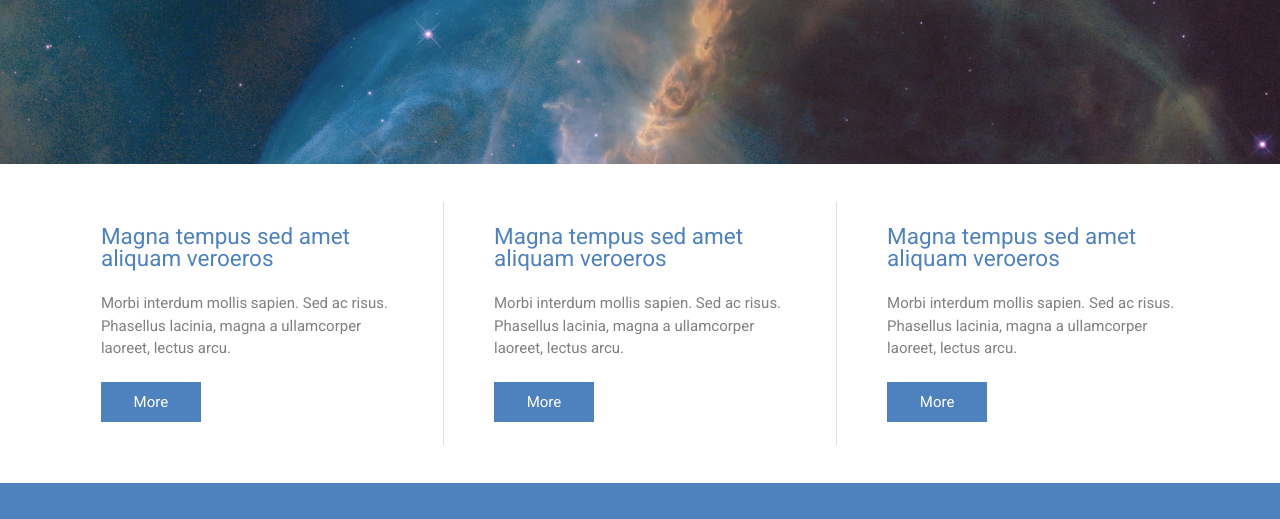
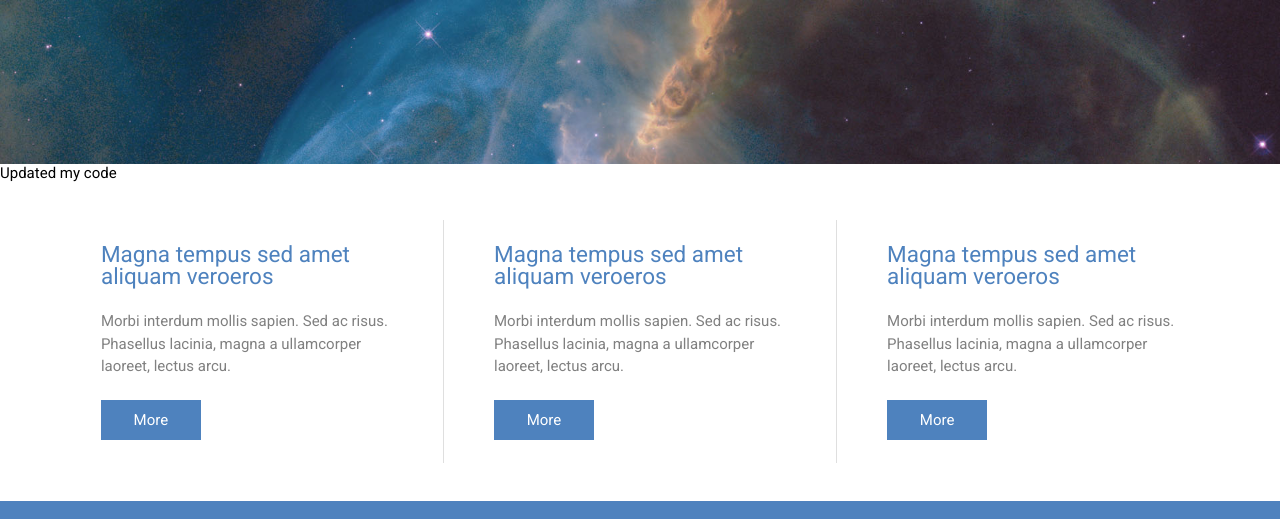
Before and after one commit to Akshitmodhiya/WebAkshit, a plain HTML site: page index.html in a window 1280 px wide. Shown: the part 236-755 px from the top of the page. Drawn offline with Linux system fonts and the light colour scheme.

Commit message:
Test Commitgit add .

```diff
--- a/index.html
+++ b/index.html
@@ -27,6 +27,8 @@
             </div>
         </div>
     </header>
+
+    <div>Updated my code</div>
 
     <!-- Info box starts here -->
     <section class="info flex-box inner">
```
